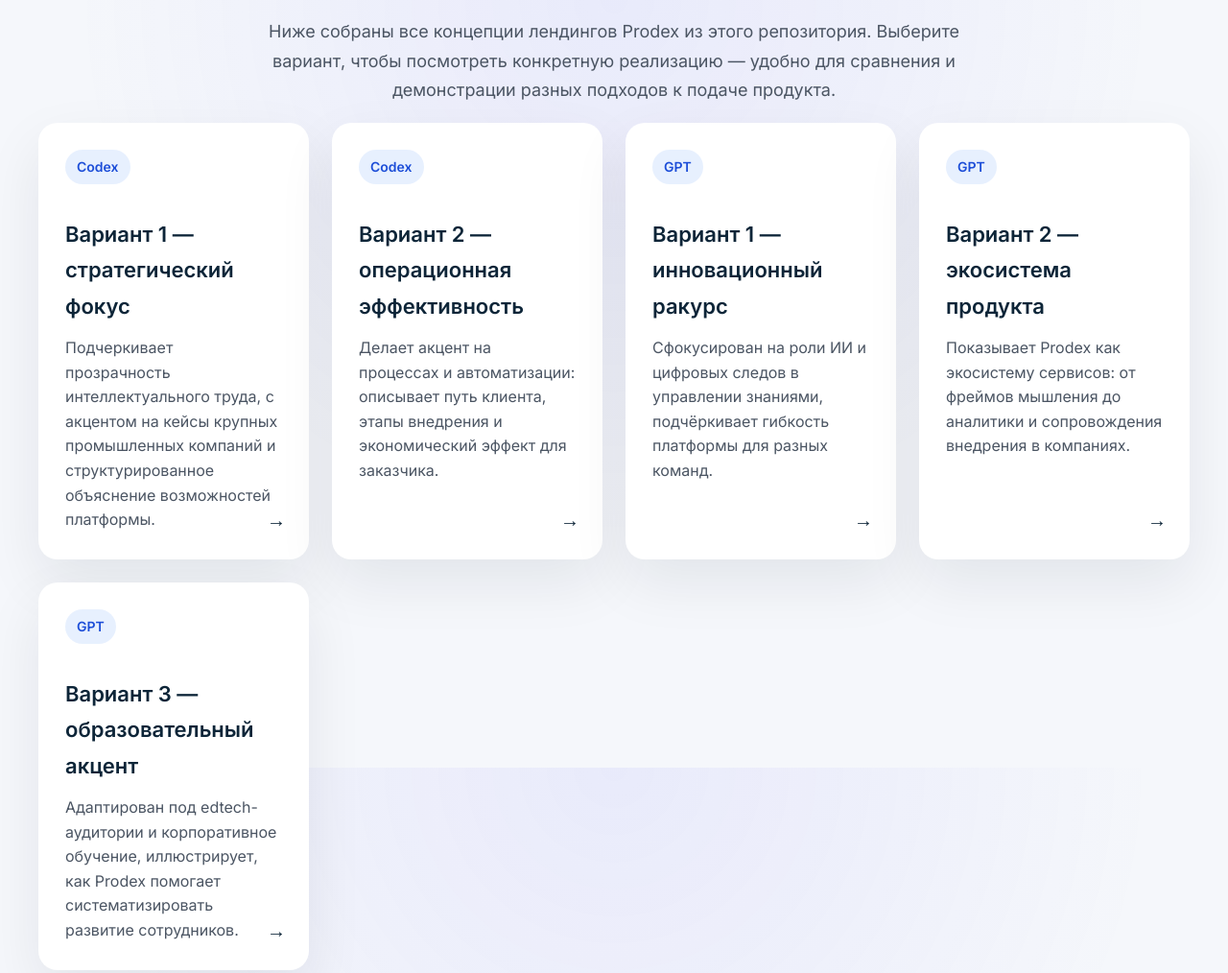
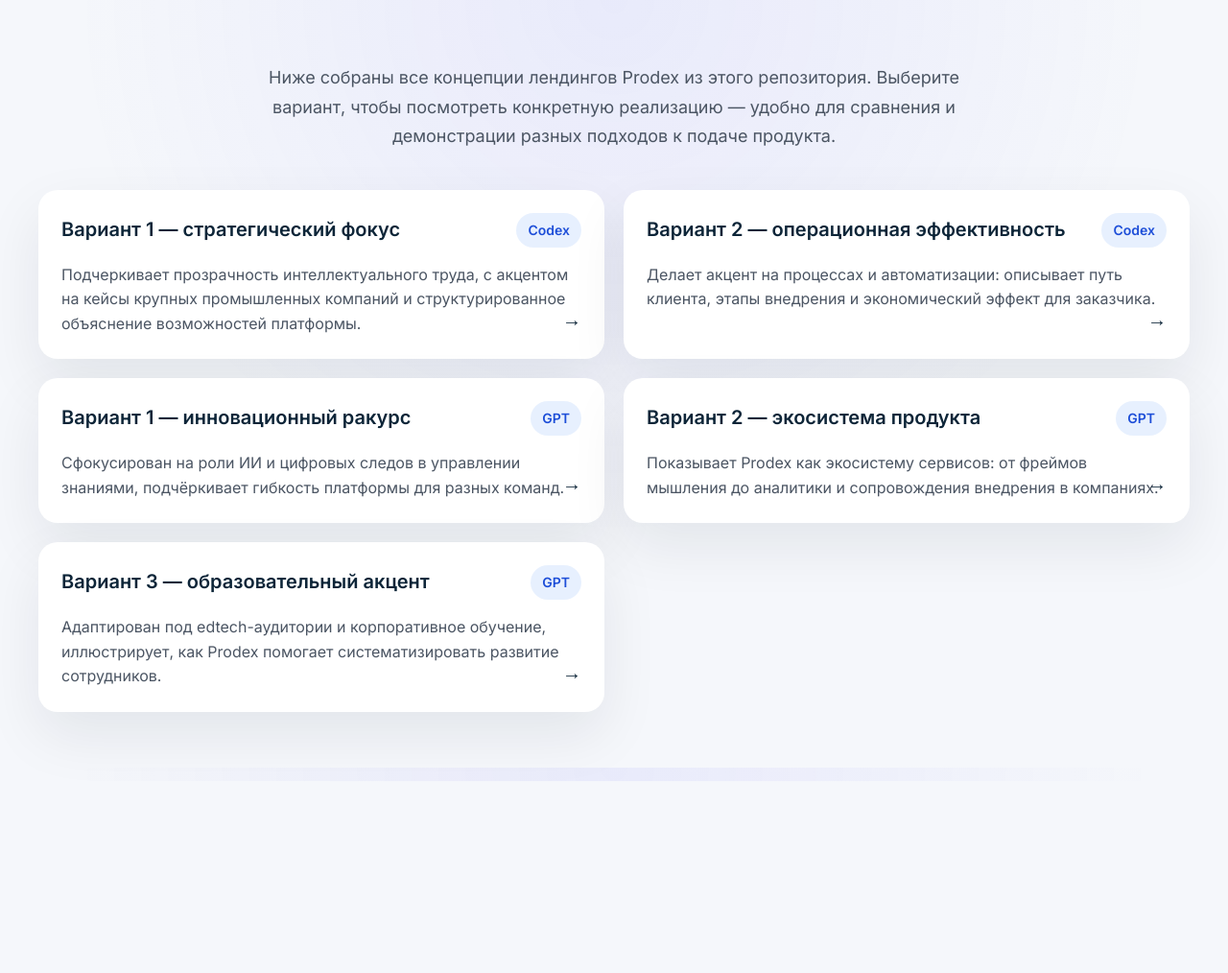
Before and after one commit to nikmedoed/ProdEX-landing-DEMO, a plain HTML site: page index.html in a window 1280 px wide. Shown: the top 1014 px of the page at 96% size. After the commit the page ends 814 px from the top, so only its background shows below. Drawn offline with Linux system fonts and the light colour scheme.

Commit message:
Update index.html

```diff
--- a/index.html
+++ b/index.html
@@ -18,12 +18,12 @@
           #f5f7fb;
       }
       .index {
-        padding: 0 0 120px;
+        padding: 48px 0 72px;
       }
       .index__header {
         text-align: center;
         max-width: 720px;
-        margin: 0 auto 0;
+        margin: 0 auto 40px;
       }
       .index__title {
         font-family: "Poppins", sans-serif;
@@ -39,22 +39,32 @@
       }
       .variant-grid {
         display: grid;
-        grid-template-columns: repeat(auto-fit, minmax(260px, 1fr));
-        gap: 24px;
+        grid-template-columns: repeat(2, minmax(0, 1fr));
+        gap: 20px;
       }
       .variant-card {
         position: relative;
+        display: flex;
+        flex-direction: column;
+        gap: 16px;
         background: #ffffff;
         border-radius: 20px;
-        padding: 28px;
+        padding: 24px;
         box-shadow: 0 24px 60px rgba(15, 23, 42, 0.08);
         transition: transform 0.25s ease, box-shadow 0.25s ease;
         text-decoration: none;
         color: inherit;
+        min-height: 0;
       }
       .variant-card:hover {
         transform: translateY(-6px);
         box-shadow: 0 32px 80px rgba(15, 23, 42, 0.12);
+      }
+      .variant-card__heading {
+        display: flex;
+        align-items: flex-start;
+        justify-content: space-between;
+        gap: 16px;
       }
       .variant-card__label {
         display: inline-flex;
@@ -66,12 +76,12 @@
         color: #1d4ed8;
         font-size: 14px;
         font-weight: 600;
-        margin-bottom: 16px;
+        white-space: nowrap;
       }
       .variant-card__title {
-        font-size: 22px;
+        font-size: 20px;
         font-weight: 600;
-        margin-bottom: 12px;
+        margin: 0;
       }
       .variant-card__description {
         font-size: 16px;
@@ -88,6 +98,11 @@
       }
       .variant-card:hover .variant-card__arrow {
         transform: translateX(4px);
+      }
+      @media (max-width: 1200px) {
+        .variant-grid {
+          grid-template-columns: repeat(auto-fit, minmax(280px, 1fr));
+        }
       }
       @media (max-width: 640px) {
         .index {
@@ -112,8 +127,10 @@
 
         <section class="variant-grid">
           <a class="variant-card" href="Codex1.html">
-            <span class="variant-card__label">Codex</span>
-            <h2 class="variant-card__title">Вариант 1 — стратегический фокус</h2>
+            <div class="variant-card__heading">
+              <h2 class="variant-card__title">Вариант 1 — стратегический фокус</h2>
+              <span class="variant-card__label">Codex</span>
+            </div>
             <p class="variant-card__description">
               Подчеркивает прозрачность интеллектуального труда, с акцентом на кейсы крупных промышленных компаний и
               структурированное объяснение возможностей платформы.
@@ -122,8 +139,10 @@
           </a>
 
           <a class="variant-card" href="Codex2.html">
-            <span class="variant-card__label">Codex</span>
-            <h2 class="variant-card__title">Вариант 2 — операционная эффективность</h2>
+            <div class="variant-card__heading">
+              <h2 class="variant-card__title">Вариант 2 — операционная эффективность</h2>
+              <span class="variant-card__label">Codex</span>
+            </div>
             <p class="variant-card__description">
               Делает акцент на процессах и автоматизации: описывает путь клиента, этапы внедрения и экономический эффект
               для заказчика.
@@ -132,8 +151,10 @@
           </a>
 
           <a class="variant-card" href="GPT1.html">
-            <span class="variant-card__label">GPT</span>
-            <h2 class="variant-card__title">Вариант 1 — инновационный ракурс</h2>
+            <div class="variant-card__heading">
+              <h2 class="variant-card__title">Вариант 1 — инновационный ракурс</h2>
+              <span class="variant-card__label">GPT</span>
+            </div>
             <p class="variant-card__description">
               Сфокусирован на роли ИИ и цифровых следов в управлении знаниями, подчёркивает гибкость платформы для разных
               команд.
@@ -142,8 +163,10 @@
           </a>
 
           <a class="variant-card" href="GPT2.html">
-            <span class="variant-card__label">GPT</span>
-            <h2 class="variant-card__title">Вариант 2 — экосистема продукта</h2>
+            <div class="variant-card__heading">
+              <h2 class="variant-card__title">Вариант 2 — экосистема продукта</h2>
+              <span class="variant-card__label">GPT</span>
+            </div>
             <p class="variant-card__description">
               Показывает Prodex как экосистему сервисов: от фреймов мышления до аналитики и сопровождения внедрения в
               компаниях.
@@ -152,8 +175,10 @@
           </a>
 
           <a class="variant-card" href="GPT3.html">
-            <span class="variant-card__label">GPT</span>
-            <h2 class="variant-card__title">Вариант 3 — образовательный акцент</h2>
+            <div class="variant-card__heading">
+              <h2 class="variant-card__title">Вариант 3 — образовательный акцент</h2>
+              <span class="variant-card__label">GPT</span>
+            </div>
             <p class="variant-card__description">
               Адаптирован под edtech-аудитории и корпоративное обучение, иллюстрирует, как Prodex помогает
               систематизировать развитие сотрудников.
```
